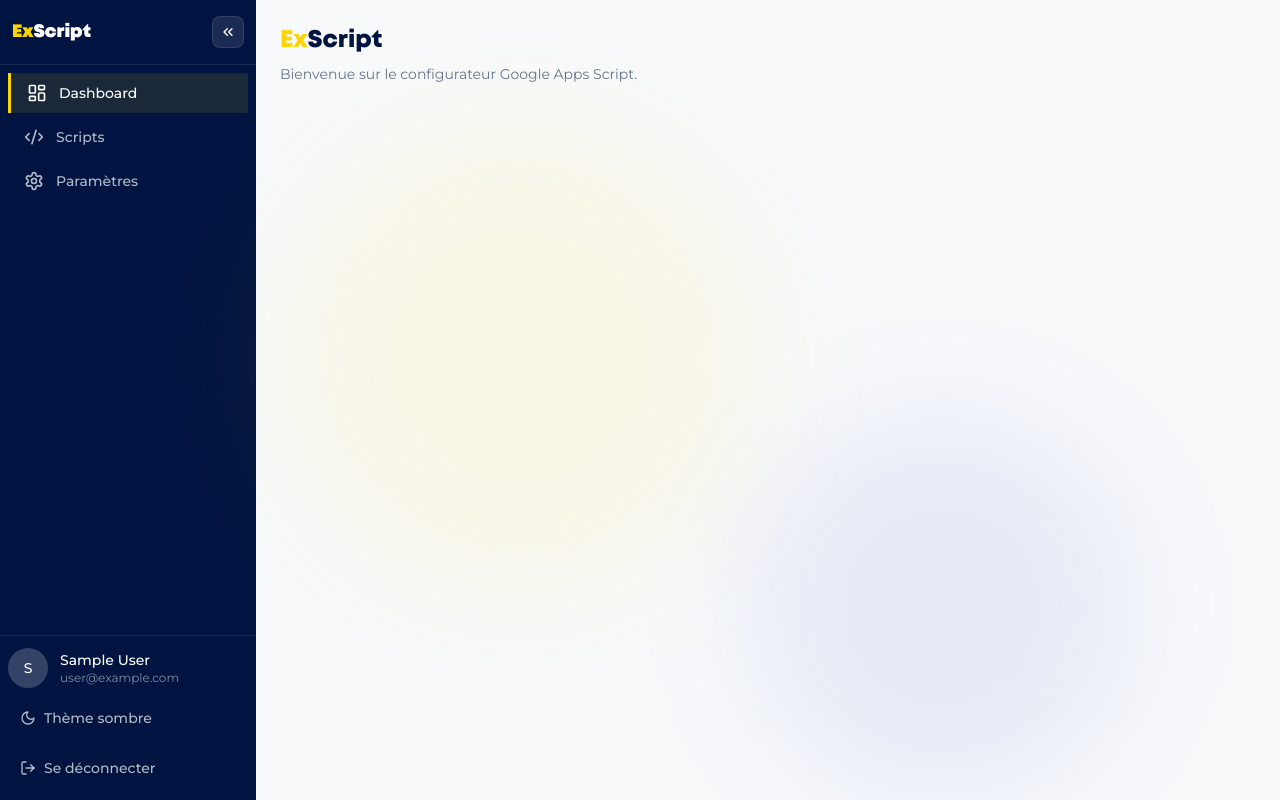
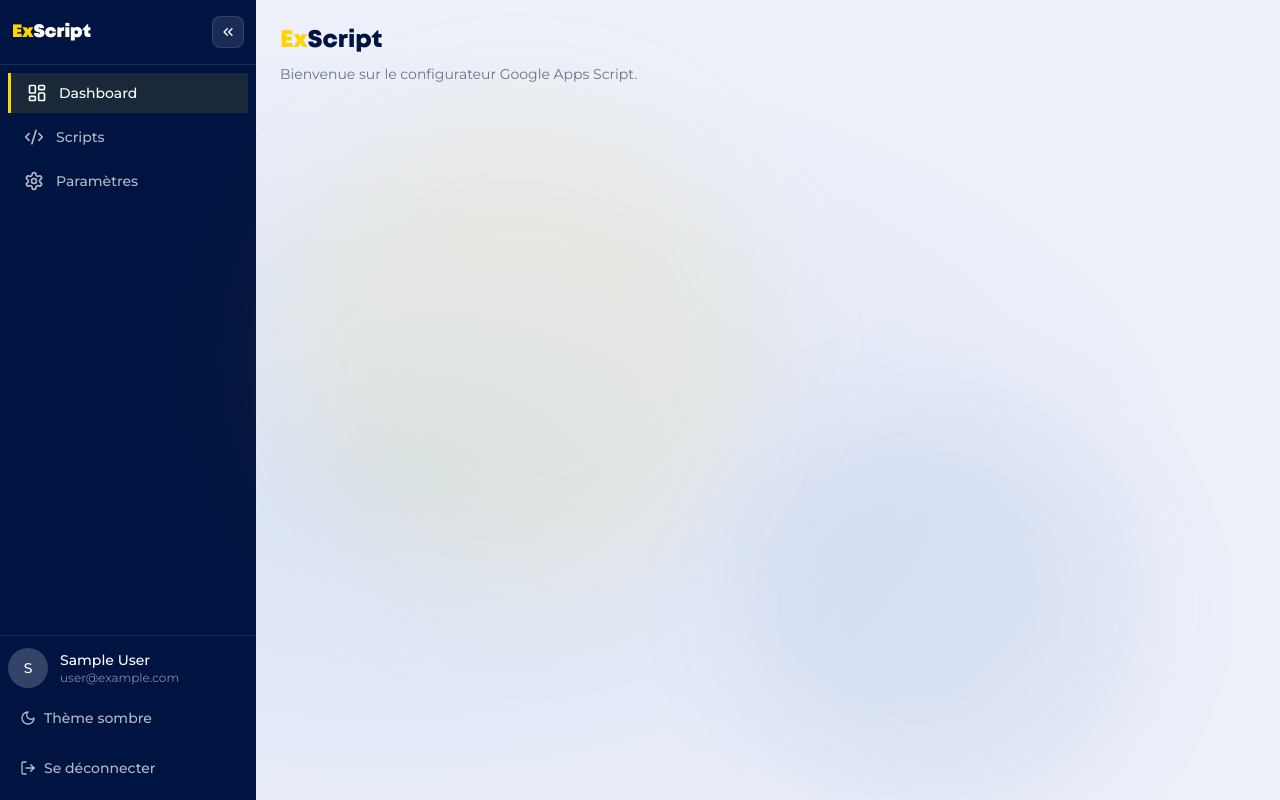
Before and after one commit to ByWizKi/exscript, a Next.js app in the folder frontend/: page / in a window 1280 px wide. Built offline with nearby package versions, Linux system fonts and the light colour scheme; no server answers; sample sign-in values are in the browser's storage.

Commit message:
fix(frontend): dark mode background uses CSS class instead of light-dark()

```diff
--- a/frontend/src/app/(app)/layout.tsx
+++ b/frontend/src/app/(app)/layout.tsx
@@ -68,8 +68,7 @@
 
   return (
     <div
-      className="fixed inset-0 flex z-50 transition-colors duration-300"
-      style={{ background: "light-dark(radial-gradient(ellipse at 30% 60%, #d8e2f5 0%, #edf0f9 65%), radial-gradient(ellipse at 30% 60%, #001f5e 0%, #001441 65%))" }}
+      className="fixed inset-0 flex z-50 app-bg"
     >
       <BackgroundOrbs />
 
--- a/frontend/src/app/globals.css
+++ b/frontend/src/app/globals.css
@@ -128,3 +128,12 @@
 
 [data-t="dark"]  .l-footer { color: rgba(255,255,255,0.15); }
 [data-t="light"] .l-footer { color: rgba(0,20,65,0.22); }
+
+/* ── App layout background (dark mode via .dark class) ── */
+.app-bg {
+  background: radial-gradient(ellipse at 30% 60%, #d8e2f5 0%, #edf0f9 65%);
+  transition: background 0.3s ease;
+}
+.dark .app-bg {
+  background: radial-gradient(ellipse at 30% 60%, #001f5e 0%, #001441 65%);
+}
```
